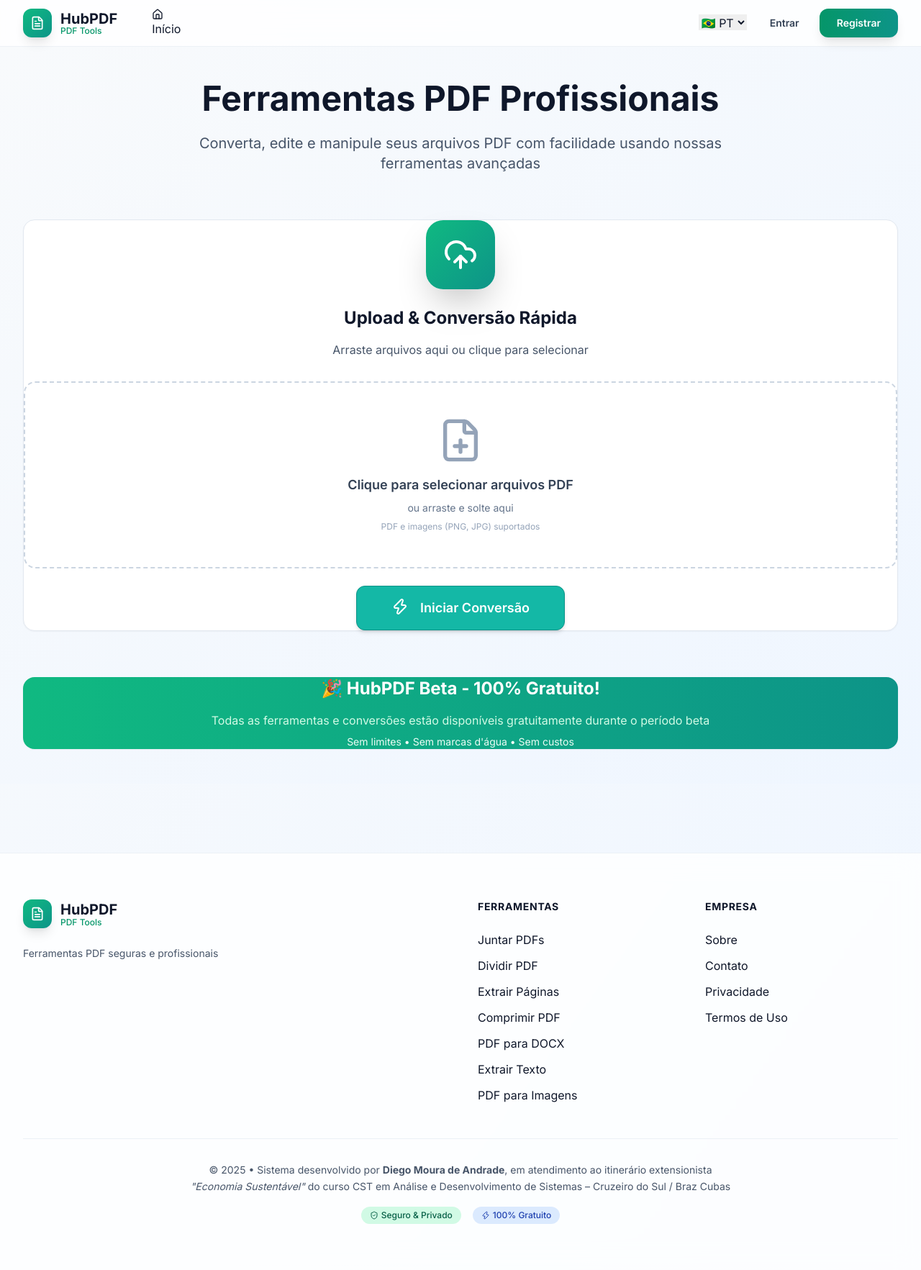
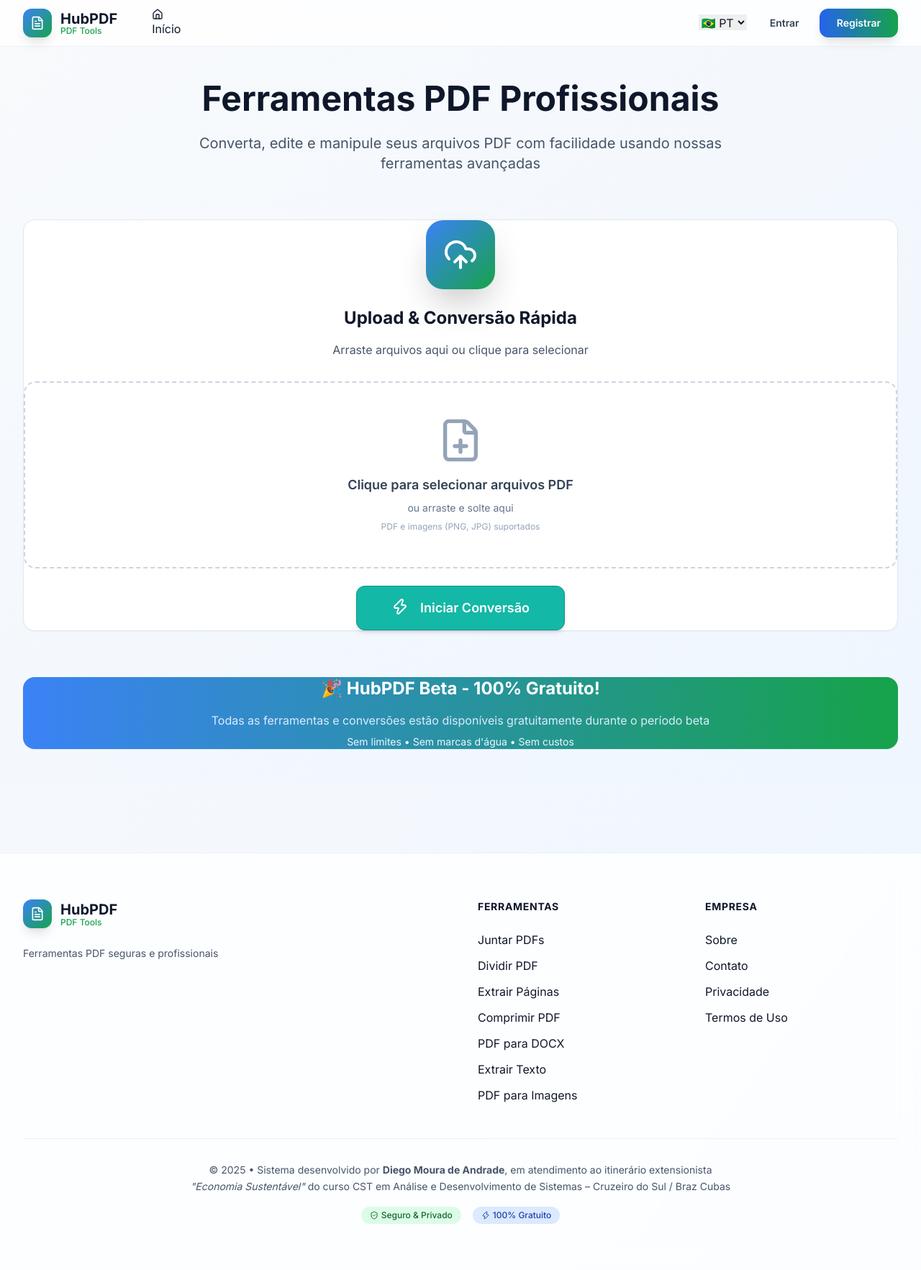
Before and after one commit to diegomoura09/HubPDF, a FastAPI app: page /tools/ in a window 1280 px wide. Shown: the whole page at 72% size. Run offline with FastAPI, Linux system fonts and the light colour scheme; parts of the project's set-up code (start-up, migrations or seed data) failed here and were passed over; some libraries are stand-ins or nearby versions.

Commit message:
Refine the platform's appearance and core functionalities for a simpler experience
Update UI color scheme to calm blues and greens, limit to 7 core PDF functions, and add developer attribution in the footer.

Replit-Commit-Author: Agent
Replit-Commit-Session-Id: c1250850-ee6c-40f6-96ee-44ce667178e1
Replit-Commit-Checkpoint-Type: full_checkpoint
Replit-Commit-Event-Id: 70bbbf20-bb1a-495a-9141-41ebcda7f42f
Replit-Commit-Screenshot-Url: https://storage.googleapis.com/screenshot-production-us-central1/9d1c6065-e45c-4ae8-ab35-b37d098f7755/c1250850-ee6c-40f6-96ee-44ce667178e1/tYXrkG7

```diff
--- a/templates/base.html
+++ b/templates/base.html
@@ -14,6 +14,19 @@
                 extend: {
                     colors: {
                         'primary': {
+                            50: '#eff6ff',
+                            100: '#dbeafe',
+                            200: '#bfdbfe',
+                            300: '#93c5fd',
+                            400: '#60a5fa',
+                            500: '#3b82f6',
+                            600: '#2563eb',
+                            700: '#1d4ed8',
+                            800: '#1e40af',
+                            900: '#1e3a8a',
+                            950: '#172554'
+                        },
+                        'emerald': {
                             50: '#f0fdf4',
                             100: '#dcfce7',
                             200: '#bbf7d0',
@@ -26,31 +39,18 @@
                             900: '#14532d',
                             950: '#052e16'
                         },
-                        'emerald': {
-                            50: '#ecfdf5',
-                            100: '#d1fae5',
-                            200: '#a7f3d0',
-                            300: '#6ee7b7',
-                            400: '#34d399',
-                            500: '#10b981',
-                            600: '#059669',
-                            700: '#047857',
-                            800: '#065f46',
-                            900: '#064e3b',
-                            950: '#022c22'
-                        },
                         'teal': {
-                            50: '#f0fdfa',
-                            100: '#ccfbf1',
-                            200: '#99f6e4',
-                            300: '#5eead4',
-                            400: '#2dd4bf',
-                            500: '#14b8a6',
-                            600: '#0d9488',
-                            700: '#0f766e',
-                            800: '#115e59',
-                            900: '#134e4a',
-                            950: '#042f2e'
+                            50: '#ecfeff',
+                            100: '#cffafe',
+                            200: '#a5f3fc',
+                            300: '#67e8f9',
+                            400: '#22d3ee',
+                            500: '#06b6d4',
+                            600: '#0891b2',
+                            700: '#0e7490',
+                            800: '#155e75',
+                            900: '#164e63',
+                            950: '#083344'
                         }
                     },
                     fontFamily: {
@@ -98,13 +98,13 @@
                     <!-- Logo -->
                     <a href="/home" class="flex items-center space-x-3 group">
                         <div class="relative">
-                            <div class="w-10 h-10 bg-gradient-to-br from-emerald-500 to-teal-600 rounded-xl flex items-center justify-center shadow-lg group-hover:shadow-xl transition-all duration-300 group-hover:scale-105">
+                            <div class="w-10 h-10 bg-gradient-to-br from-blue-500 to-green-600 rounded-xl flex items-center justify-center shadow-lg group-hover:shadow-xl transition-all duration-300 group-hover:scale-105">
                                 <i data-lucide="file-text" class="h-5 w-5 text-white"></i>
                             </div>
                         </div>
                         <div class="flex flex-col">
                             <span class="text-xl font-bold text-slate-900 leading-tight">{{ t('title') }}</span>
-                            <span class="text-xs text-emerald-600 font-medium -mt-1">PDF Tools</span>
+                            <span class="text-xs text-green-600 font-medium -mt-1">PDF Tools</span>
                         </div>
                     </a>
 
@@ -142,7 +142,7 @@
                         <!-- User Menu -->
                         <div class="relative" x-data="{ open: false }">
                             <button @click="open = !open" class="flex items-center space-x-3 px-4 py-2 text-slate-700 hover:text-slate-900 focus:outline-none rounded-xl hover:bg-slate-100/60 transition-all duration-200">
-                                <div class="w-8 h-8 bg-gradient-to-br from-emerald-400 to-teal-500 rounded-lg flex items-center justify-center text-white text-sm font-bold">
+                                <div class="w-8 h-8 bg-gradient-to-br from-blue-400 to-green-500 rounded-lg flex items-center justify-center text-white text-sm font-bold">
                                     {{ user.name[0].upper() if user.name else 'U' }}
                                 </div>
                                 <span class="text-sm font-semibold hidden md:block">{{ user.name }}</span>
@@ -178,7 +178,7 @@
                         <!-- Auth Buttons -->
                         <div class="flex items-center space-x-3">
                             <a href="/auth/login" class="text-slate-700 hover:text-slate-900 px-4 py-2 rounded-xl text-sm font-semibold transition-colors duration-200">{{ t('btn_login') }}</a>
-                            <a href="/auth/register" class="bg-gradient-to-r from-emerald-600 to-teal-600 hover:from-emerald-700 hover:to-teal-700 text-white px-6 py-2.5 rounded-xl text-sm font-semibold shadow-lg hover:shadow-xl transition-all duration-200 transform hover:-translate-y-0.5">{{ t('btn_register') }}</a>
+                            <a href="/auth/register" class="bg-gradient-to-r from-blue-600 to-green-600 hover:from-emerald-700 hover:to-teal-700 text-white px-6 py-2.5 rounded-xl text-sm font-semibold shadow-lg hover:shadow-xl transition-all duration-200 transform hover:-translate-y-0.5">{{ t('btn_register') }}</a>
                         </div>
                     {% endif %}
 
@@ -210,7 +210,7 @@
                 {% if not user %}
                     <div class="pt-4 border-t border-slate-200/60">
                         <a href="/auth/login" class="mobile-nav-item">{{ t('btn_login') }}</a>
-                        <a href="/auth/register" class="mobile-nav-item bg-gradient-to-r from-emerald-600 to-teal-600 text-white">{{ t('btn_register') }}</a>
+                        <a href="/auth/register" class="mobile-nav-item bg-gradient-to-r from-blue-600 to-green-600 text-white">{{ t('btn_register') }}</a>
                     </div>
                 {% endif %}
             </div>
@@ -227,7 +227,7 @@
                             {% if message.type == 'error' %}
                                 <i data-lucide="alert-circle" class="h-5 w-5 text-red-500"></i>
                             {% else %}
-                                <i data-lucide="check-circle" class="h-5 w-5 text-emerald-500"></i>
+                                <i data-lucide="check-circle" class="h-5 w-5 text-green-500"></i>
                             {% endif %}
                         </div>
                         <div class="ml-3">
@@ -253,12 +253,12 @@
             <div class="grid grid-cols-1 md:grid-cols-2 lg:grid-cols-4 gap-12">
                 <div class="col-span-1 lg:col-span-2">
                     <div class="flex items-center space-x-3 mb-6">
-                        <div class="w-10 h-10 bg-gradient-to-br from-emerald-500 to-teal-600 rounded-xl flex items-center justify-center shadow-lg">
+                        <div class="w-10 h-10 bg-gradient-to-br from-blue-500 to-green-600 rounded-xl flex items-center justify-center shadow-lg">
                             <i data-lucide="file-text" class="h-5 w-5 text-white"></i>
                         </div>
                         <div class="flex flex-col">
                             <span class="text-xl font-bold text-slate-900">{{ t('title') }}</span>
-                            <span class="text-xs text-emerald-600 font-medium -mt-1">PDF Tools</span>
+                            <span class="text-xs text-green-600 font-medium -mt-1">PDF Tools</span>
                         </div>
                     </div>
                     <p class="text-slate-600 text-sm leading-relaxed max-w-md">{{ t('footer_description') }}</p>
@@ -308,7 +308,7 @@
                     </p>
                 </div>
                 <div class="flex items-center justify-center space-x-4 mt-4">
-                    <span class="inline-flex items-center px-3 py-1 rounded-full text-xs font-medium bg-emerald-100 text-emerald-800">
+                    <span class="inline-flex items-center px-3 py-1 rounded-full text-xs font-medium bg-green-100 text-green-800">
                         <i data-lucide="shield-check" class="h-3 w-3 mr-1"></i>
                         Seguro & Privado
                     </span>
@@ -353,7 +353,7 @@
                 <!-- Modal Header -->
                 <div class="flex items-center justify-between p-8 border-b border-slate-200">
                     <div class="flex items-center space-x-3">
-                        <div class="w-12 h-12 bg-gradient-to-br from-emerald-500 to-teal-600 rounded-xl flex items-center justify-center">
+                        <div class="w-12 h-12 bg-gradient-to-br from-blue-500 to-green-600 rounded-xl flex items-center justify-center">
                             <i data-lucide="grid-3x3" class="h-6 w-6 text-white"></i>
                         </div>
                         <div>
@@ -370,7 +370,7 @@
                 <div class="p-8">
                     <div class="grid grid-cols-1 sm:grid-cols-2 lg:grid-cols-3 gap-4">
                         <a href="/tools" class="tool-card-large">
-                            <i data-lucide="layers" class="h-8 w-8 text-emerald-600 mb-2"></i>
+                            <i data-lucide="layers" class="h-8 w-8 text-green-600 mb-2"></i>
                             <span class="font-bold">Juntar PDFs</span>
                             <span class="text-sm text-slate-500">Combinar múltiplos arquivos PDF em um único documento</span>
                         </a>
@@ -395,7 +395,7 @@
                             <span class="text-sm text-slate-500">Converter PDF para documento Word editável</span>
                         </a>
                         <a href="/tools" class="tool-card-large">
-                            <i data-lucide="type" class="h-8 w-8 text-teal-600 mb-2"></i>
+                            <i data-lucide="type" class="h-8 w-8 text-cyan-600 mb-2"></i>
                             <span class="font-bold">Extrair Texto</span>
                             <span class="text-sm text-slate-500">Obter todo o texto do PDF</span>
                         </a>
@@ -428,7 +428,7 @@
 }
 
 .modern-select {
-    @apply text-sm bg-white/80 backdrop-blur-sm border border-slate-200/60 rounded-xl px-3 py-2 focus:outline-none focus:ring-2 focus:ring-emerald-500 focus:border-transparent transition-all duration-200;
+    @apply text-sm bg-white/80 backdrop-blur-sm border border-slate-200/60 rounded-xl px-3 py-2 focus:outline-none focus:ring-2 focus:ring-blue-500 focus:border-transparent transition-all duration-200;
 }
 
 /* Flash Messages */
@@ -441,16 +441,16 @@
 }
 
 .flash-success {
-    @apply bg-emerald-50/80 text-emerald-900 border-emerald-200/60;
+    @apply bg-green-50/80 text-green-900 border-green-200/60;
 }
 
 /* Footer Links */
 .footer-link {
-    @apply text-slate-600 hover:text-emerald-600 text-sm font-medium transition-colors duration-200;
+    @apply text-slate-600 hover:text-green-600 text-sm font-medium transition-colors duration-200;
 }
 
 .social-link {
-    @apply w-10 h-10 bg-slate-100 hover:bg-emerald-100 text-slate-600 hover:text-emerald-600 rounded-xl flex items-center justify-center transition-all duration-200 hover:scale-110;
+    @apply w-10 h-10 bg-slate-100 hover:bg-green-100 text-slate-600 hover:text-green-600 rounded-xl flex items-center justify-center transition-all duration-200 hover:scale-110;
 }
 
 /* Modern Button Styles */
@@ -459,7 +459,7 @@
 }
 
 .btn-primary {
-    @apply bg-gradient-to-r from-emerald-600 to-teal-600 hover:from-emerald-700 hover:to-teal-700 text-white shadow-lg hover:shadow-xl transform hover:-translate-y-0.5 focus:ring-emerald-500;
+    @apply bg-gradient-to-r from-blue-600 to-green-600 hover:from-emerald-700 hover:to-teal-700 text-white shadow-lg hover:shadow-xl transform hover:-translate-y-0.5 focus:ring-blue-500;
 }
 
 .btn-secondary {
@@ -467,7 +467,7 @@
 }
 
 .btn-outline {
-    @apply border-2 border-slate-300 hover:border-emerald-500 text-slate-700 hover:text-emerald-600 bg-transparent hover:bg-emerald-50 focus:ring-emerald-500;
+    @apply border-2 border-slate-300 hover:border-blue-500 text-slate-700 hover:text-green-600 bg-transparent hover:bg-green-50 focus:ring-blue-500;
 }
 
 .btn-danger {
@@ -489,7 +489,7 @@
 
 /* Modern Form Styles */
 .form-input {
-    @apply block w-full px-4 py-3 text-slate-900 bg-white border border-slate-300 rounded-xl shadow-sm placeholder-slate-500 focus:outline-none focus:ring-2 focus:ring-emerald-500 focus:border-emerald-500 transition-all duration-200;
+    @apply block w-full px-4 py-3 text-slate-900 bg-white border border-slate-300 rounded-xl shadow-sm placeholder-slate-500 focus:outline-none focus:ring-2 focus:ring-blue-500 focus:border-blue-500 transition-all duration-200;
 }
 
 .form-label {
@@ -501,12 +501,12 @@
 }
 
 .form-success {
-    @apply mt-2 text-sm text-emerald-600 flex items-center space-x-1;
+    @apply mt-2 text-sm text-green-600 flex items-center space-x-1;
 }
 
 /* Tool Card Large for Modal */
 .tool-card-large {
-    @apply flex flex-col items-center text-center p-6 bg-white border-2 border-slate-200 rounded-2xl hover:border-emerald-500 hover:shadow-lg transition-all duration-200 cursor-pointer;
+    @apply flex flex-col items-center text-center p-6 bg-white border-2 border-slate-200 rounded-2xl hover:border-blue-500 hover:shadow-lg transition-all duration-200 cursor-pointer;
 }
 
 .tool-card-large:hover {
--- a/templates/tools/index.html
+++ b/templates/tools/index.html
@@ -19,7 +19,7 @@
         <div class="modern-card mb-16">
             <div class="card-body text-center">
                 <div class="mb-8">
-                    <div class="w-24 h-24 bg-gradient-to-br from-emerald-500 to-teal-600 rounded-3xl flex items-center justify-center mx-auto mb-6 shadow-2xl">
+                    <div class="w-24 h-24 bg-gradient-to-br from-blue-500 to-green-600 rounded-3xl flex items-center justify-center mx-auto mb-6 shadow-2xl">
                         <i data-lucide="upload-cloud" class="h-12 w-12 text-white"></i>
                     </div>
                     <h3 class="text-2xl font-bold text-slate-900 mb-4">Upload & Conversão Rápida</h3>
@@ -30,7 +30,7 @@
                 <form id="conversion-form" enctype="multipart/form-data" class="space-y-6">
                     <input type="hidden" name="csrf_token" value="{{ request.cookies.get('csrf_token', '') }}">
                     <!-- File Upload Area -->
-                    <div class="border-2 border-dashed border-slate-300 rounded-2xl p-12 hover:border-emerald-400 hover:bg-emerald-50/30 transition-all duration-300" id="drop-zone">
+                    <div class="border-2 border-dashed border-slate-300 rounded-2xl p-12 hover:border-blue-400 hover:bg-blue-50/30 transition-all duration-300" id="drop-zone">
                         <input type="file" id="file-input" name="files" multiple accept=".pdf,.png,.jpg,.jpeg,.gif,.bmp" class="hidden">
                         <div class="text-center">
                             <i data-lucide="file-plus" class="h-16 w-16 text-slate-400 mx-auto mb-4"></i>
@@ -48,7 +48,7 @@
                         <h4 class="col-span-full text-lg font-bold text-slate-900 text-center mb-4">Escolha a operação:</h4>
 
                         <button type="button" class="operation-btn" data-operation="merge_pdf">
-                            <i data-lucide="layers" class="h-8 w-8 text-emerald-600 mb-2"></i>
+                            <i data-lucide="layers" class="h-8 w-8 text-green-600 mb-2"></i>
                             <span class="font-semibold">Juntar PDFs</span>
                             <span class="text-sm text-slate-500">Combinar múltiplos arquivos</span>
                         </button>
@@ -131,7 +131,7 @@
                         <!-- OCR option -->
                         <div id="ocr-options" class="hidden">
                             <label class="flex items-center space-x-3">
-                                <input type="checkbox" name="use_ocr" class="w-4 h-4 text-emerald-600 border-slate-300 rounded focus:ring-emerald-500">
+                                <input type="checkbox" name="use_ocr" class="w-4 h-4 text-green-600 border-slate-300 rounded focus:ring-emerald-500">
                                 <span class="text-sm font-medium text-slate-700">Usar OCR para texto em imagens</span>
                             </label>
                         </div>
@@ -166,7 +166,7 @@
         <div id="results-area" class="hidden modern-card">
             <div class="card-body">
                 <div class="text-center mb-6">
-                    <div class="w-16 h-16 bg-gradient-to-br from-emerald-500 to-teal-600 rounded-2xl flex items-center justify-center mx-auto mb-4">
+                    <div class="w-16 h-16 bg-gradient-to-br from-blue-500 to-green-600 rounded-2xl flex items-center justify-center mx-auto mb-4">
                         <i data-lucide="check-circle" class="h-8 w-8 text-white"></i>
                     </div>
                     <h3 class="text-2xl font-bold text-slate-900 mb-2">Conversão Concluída!</h3>
@@ -177,11 +177,11 @@
         </div>
 
         <!-- Free Beta Banner -->
-        <div class="modern-card bg-gradient-to-r from-emerald-500 to-teal-600 border-0 mt-16">
+        <div class="modern-card bg-gradient-to-r from-blue-500 to-green-600 border-0 mt-16">
             <div class="card-body text-white text-center">
                 <h3 class="text-2xl font-bold mb-4">🎉 HubPDF Beta - 100% Gratuito!</h3>
-                <p class="text-emerald-100 mb-2">Todas as ferramentas e conversões estão disponíveis gratuitamente durante o período beta</p>
-                <p class="text-emerald-50 text-sm">Sem limites • Sem marcas d'água • Sem custos</p>
+                <p class="text-blue-100 mb-2">Todas as ferramentas e conversões estão disponíveis gratuitamente durante o período beta</p>
+                <p class="text-blue-50 text-sm">Sem limites • Sem marcas d'água • Sem custos</p>
             </div>
         </div>
     </div>
@@ -189,7 +189,7 @@
 
 <style>
 .operation-btn {
-    @apply flex flex-col items-center justify-center p-6 bg-white border-2 border-slate-200 rounded-2xl hover:border-emerald-300 hover:bg-emerald-50/30 transition-all duration-300 text-center;
+    @apply flex flex-col items-center justify-center p-6 bg-white border-2 border-slate-200 rounded-2xl hover:border-emerald-300 hover:bg-blue-50/30 transition-all duration-300 text-center;
 }
 
 .operation-btn.selected {
@@ -437,7 +437,7 @@ document.addEventListener('DOMContentLoaded', function() {
                 <a href="/tools/api/jobs/${jobId}/download/${index}"
                    class="flex items-center justify-between p-4 bg-slate-50 hover:bg-slate-100 rounded-xl border border-slate-200 transition-colors">
                     <div class="flex items-center space-x-3">
-                        <i data-lucide="download" class="h-5 w-5 text-emerald-600"></i>
+                        <i data-lucide="download" class="h-5 w-5 text-green-600"></i>
                         <span class="font-medium text-slate-900">${fileName}</span>
                     </div>
                     <i data-lucide="external-link" class="h-4 w-4 text-slate-400"></i>
```
Also changed, not shown: replit.md (+11 -10 lines), 1 other file.
